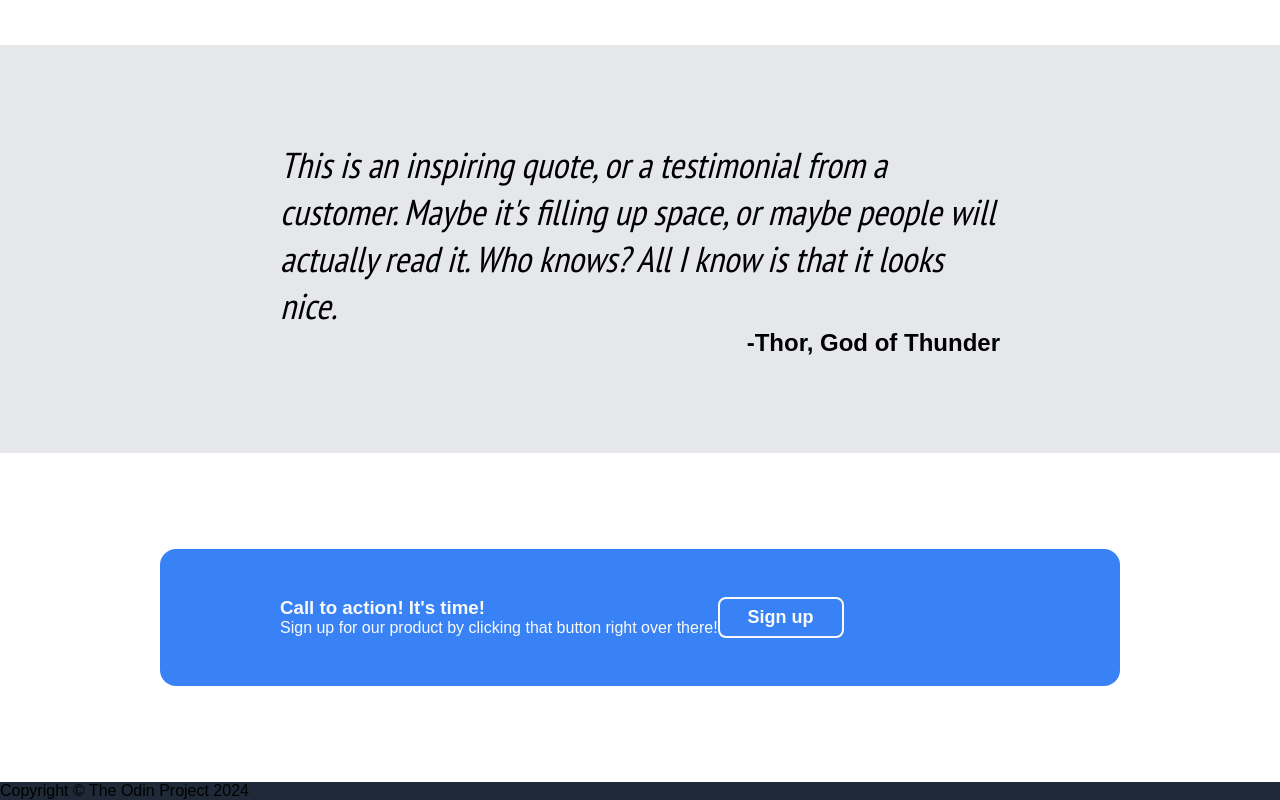
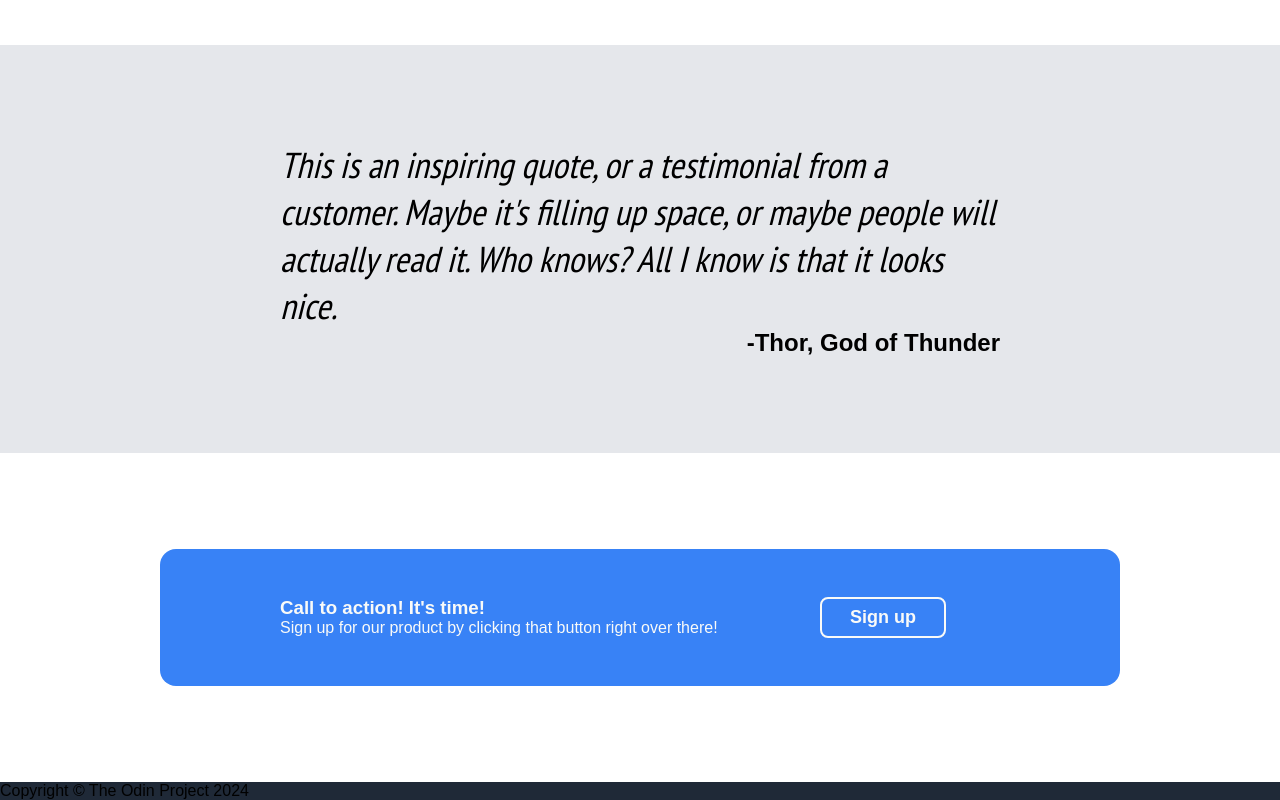
Before and after one commit to PaulAndreiC/landing-page, a plain HTML site: page index.html in a window 1280 px wide. Shown: the part 989-1789 px from the top of the page. Drawn offline with Linux system fonts and the light colour scheme.

Commit message:
Set flex to 3 & 1 for .action_text & .action_click

```diff
--- a/style/style.css
+++ b/style/style.css
@@ -192,6 +192,14 @@ header {
     padding: 3rem 120px;
 }
 
+.action_text {
+    flex: 3;
+}
+
+.action_click {
+    flex: 1;
+}
+
 .footer_container {
     background-color: #1F2937;
 }
```
